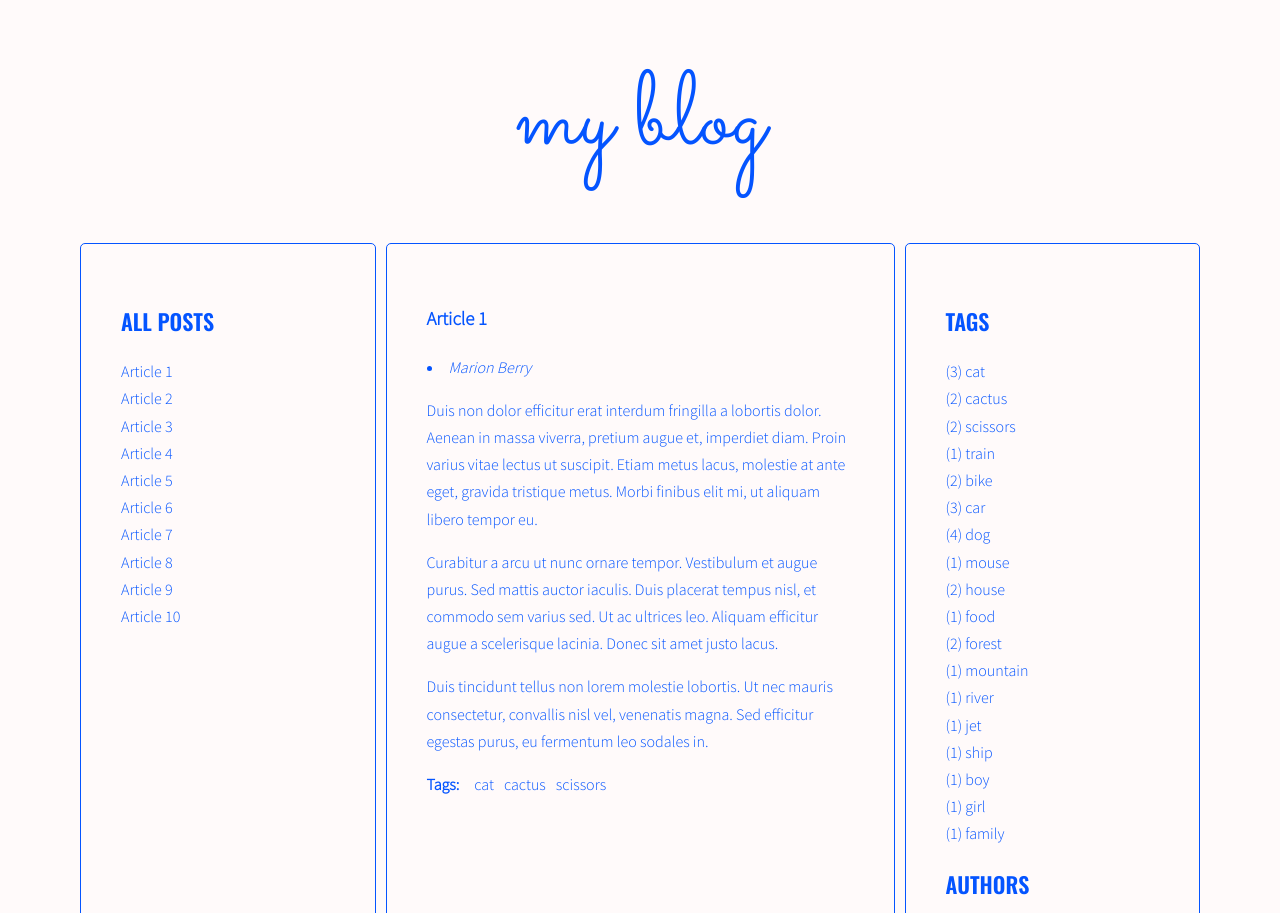
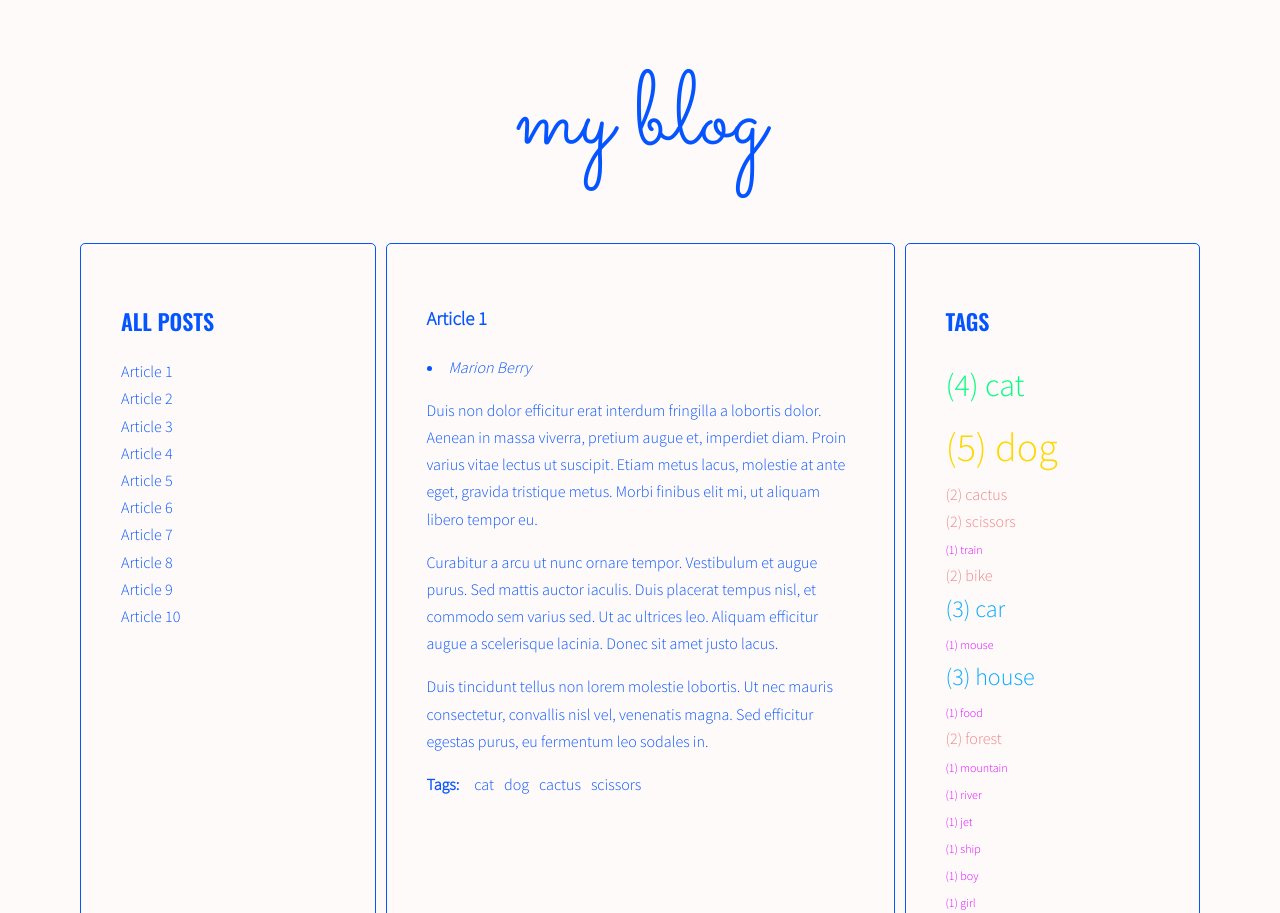
Before and after one commit to dbrepo1992/javascript-blog-third-attempt, a website: page index.html in a window 1280 px wide. Shown: the top 913 px of the page. Drawn offline with nearby package versions, Linux system fonts and the light colour scheme.

Commit message:
fixed bug about calculating tag size, add some properties for tags in scss

```diff
--- a/index.html
+++ b/index.html
@@ -18,7 +18,7 @@
                 </ul>
             </aside>
             <section class="posts">
-              <article class="post active" id="article-1" data-tags="cat cactus scissors" data-author="Marion Berry">
+              <article class="post active" id="article-1" data-tags="cat dog cactus scissors" data-author="Marion Berry">
                 <h3 class="post-title">Article 1</h3>
                 <p class="post-author"></p>
                 <div class="post-content">
@@ -32,7 +32,7 @@
                   </ul>
                 </div>
               </article>
-              <article class="post" id="article-2" data-tags="train bike car" data-author="Theo Tabby">
+              <article class="post" id="article-2" data-tags="train bike car dog" data-author="Theo Tabby">
                 <h3 class="post-title">Article 2</h3>
                 <p class="post-author"></p>
                 <div class="post-content">
@@ -46,7 +46,7 @@
                   </ul>
                 </div>
               </article>
-              <article class="post" id="article-3" data-tags="cat dog mouse" data-author="George Tuxedo">
+              <article class="post" id="article-3" data-tags="cat dog mouse house" data-author="George Tuxedo">
                 <h3 class="post-title">Article 3</h3>
                 <p class="post-author"></p>
                 <div class="post-content">
@@ -88,7 +88,7 @@
                   </ul>
                 </div>
               </article>
-              <article class="post" id="article-6" data-tags="dog car forest" data-author="George Tuxedo">
+              <article class="post" id="article-6" data-tags="cat car forest" data-author="George Tuxedo">
                 <h3 class="post-title">Article 6</h3>
                 <p class="post-author"></p>
                 <div class="post-content">
--- a/js/script.js
+++ b/js/script.js
@@ -136,16 +136,18 @@ function calculateTagsParams(tags){
 calculateTagsParams();
 
 
-function calculateTagClass(count, params){
+function calculateTagClass(optCloudClassCount, params){
 
   params = {max : 0, min : 999999};
 
-  const classNumber = Math.floor( ( (count - params.min) / (params.max - params.min) ) * optCloudClassCount + 1 );
+  const classNumber = Math.floor( ( (optCloudClassCount - params.min) / (params.max - params.min) ) * optCloudClassCount + 1 );
+  console.log('class number', classNumber);
 
   return [optCloudClassPrefix + classNumber];
 
 }
 calculateTagClass();
+
 
 
 
@@ -234,6 +236,7 @@ function generateTags(){
 
     const tagLinkHTML = '<li><a class=' + '"' + calculateTagClass(allTags[tag], tagsParams) + '"' + 'href="#tag-' +  tag + '">' + ' (' + allTags[tag] + ') ' + tag + '</a></li>';
     console.log('tagLinkHTML:', tagLinkHTML);
+
 
 
     allTagsHTML += tagLinkHTML;
--- a/sass/style.scss
+++ b/sass/style.scss
@@ -137,6 +137,30 @@ a {
 
 a:hover {
   font-weight: bold;
-  font-size: 18px;
-  transition: ease-in-out, 0.3s;
+  transition: ease-in-out, 0.2s;
 }
+
+.tag-size-5{
+  color: gold;
+  font-size: 5vh;
+}
+
+.tag-size-4{
+  color: rgb(0, 255, 128);
+  font-size: 4vh;
+}
+
+.tag-size-3{
+  color: rgb(0, 170, 255);
+  font-size: 3vh;
+}
+
+.tag-size-2{
+  color: rgb(238, 130, 130);
+  font-size: 2vh;
+}
+
+.tag-size-1{
+  color: rgb(221, 0, 255);
+  font-size: 1.5vh;
+}
```
Also changed, not shown: css/style.css, 1 other file.
